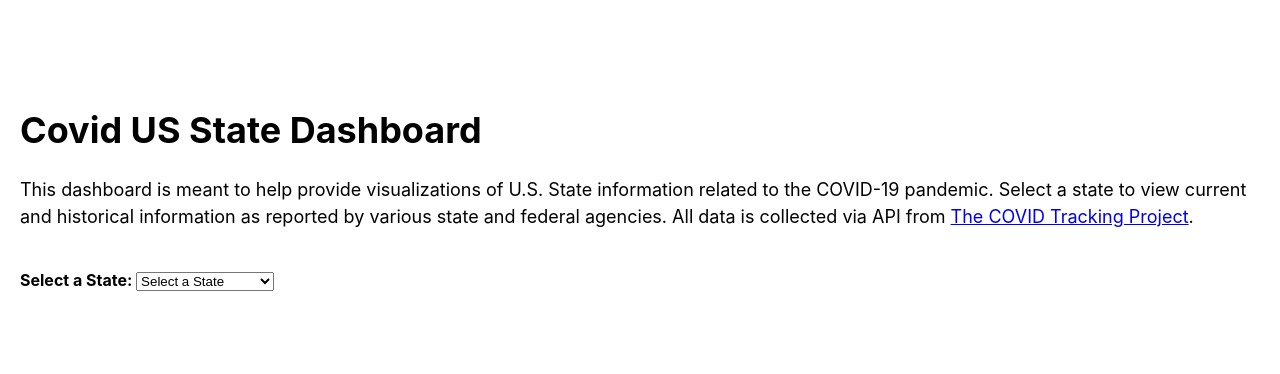
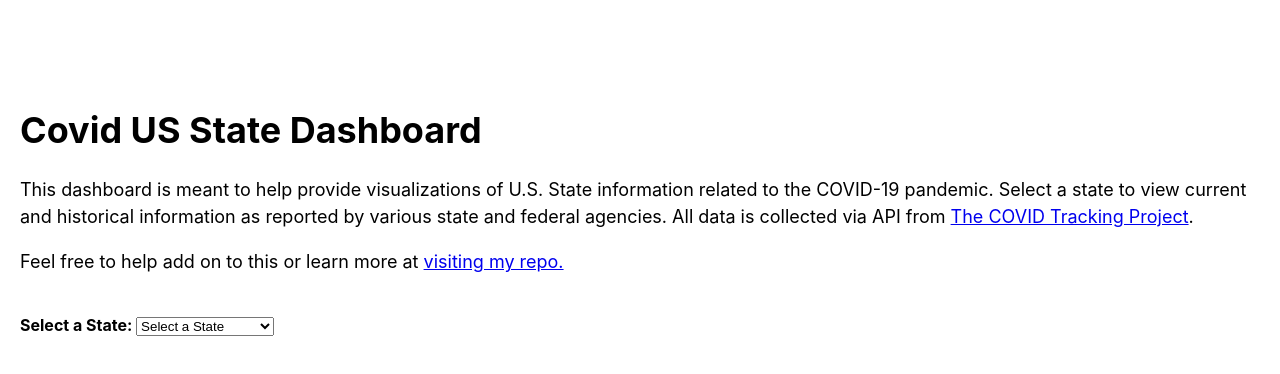
Before and after one commit to LayaTaal/covid-state-dashboard, a React (Create React App) app: page / in a window 1280 px wide. Shown: the top 374 px of the page. Built offline with nearby package versions, Linux system fonts and the light colour scheme.

Commit message:
Added repo link

```diff
--- a/src/components/Header.js
+++ b/src/components/Header.js
@@ -12,6 +12,7 @@ export default function Header(props) {
       <p>This dashboard is meant to help provide visualizations of U.S. State information related to the COVID-19 pandemic.
         Select a state to view current and historical information as reported by various state and federal agencies.
         All data is collected via API from <a href="https://covidtracking.com">The COVID Tracking Project</a>.</p>
+      <p>Feel free to help add on to this or learn more at <a href="https://github.com/LayaTaal/covid-state-dashboard">visiting my repo.</a></p>
     </div>
     <SelectState handler={handler} className="select-state" />
   </PageHeader>
```
